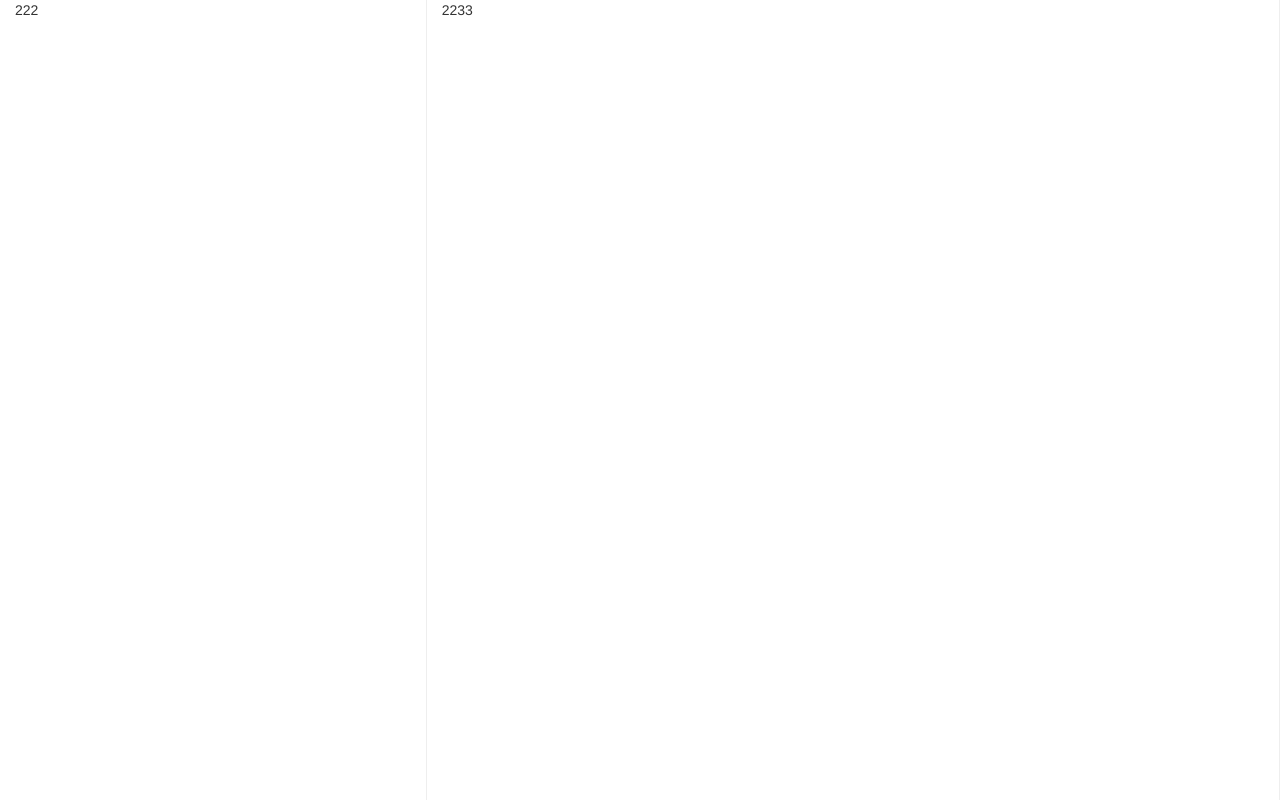
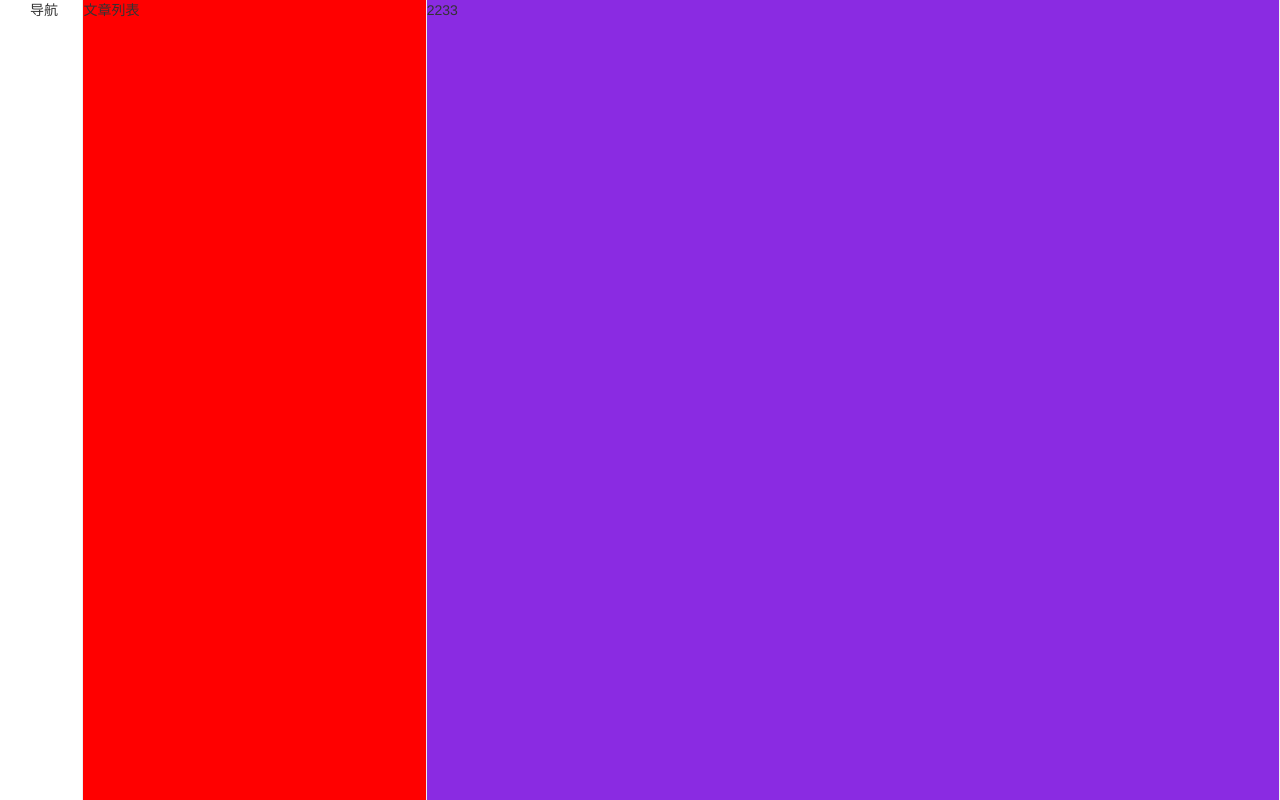
Before and after one commit to mowan808/gr, a plain HTML site: page index.html in a window 1280 px wide. Drawn offline with nearby package versions, Linux system fonts and the light colour scheme.

Commit message:
高度自适应

```diff
--- a/css/style.css
+++ b/css/style.css
@@ -1,4 +1,4 @@
-html,body{height: 100%;padding: 0; margin: 0;width: 100%;}
-.container-fluid,.row{bottom:0 !important;}
-.col-md-4{border-right: 1px solid #eee;bottom:0 !important;}
-.col-md-8{bottom:0 !important;border-right: 1px solid #eee;}
+html,body{height: 100%;padding: 0; margin: 0;width: 100%;float: left;display: block;}
+.borders{border-right: 1px solid #eee;bottom:0;padding-right: 0px;}
+#cont{padding-left: 0px;padding-right: 0px;background-color: red;}
+#detail{padding-left: 0px;background-color: blueviolet;}
--- a/index.html
+++ b/index.html
@@ -22,8 +22,12 @@
 <body>
     <div class="container-fluid">
         <div class="row">
-         <div class="col-md-4">222</div>
-         <div class="col-md-8">2233</div>
+         <div class="col-md-4 borders m-ht">
+            <!--分两栏-->
+            <div class="col-sm-2 m-ht borders" id="nav">导航</div>
+            <div class="col-sm-10 m-ht" id="cont">文章列表</div>
+         </div>
+         <div class="col-md-8 borders m-ht" id="detail">2233</div>
        </div>
     </div>
 </body>
--- a/js/index.js
+++ b/js/index.js
@@ -1,4 +1,6 @@
 $(function(){
-  $(".col-md-4").css("height",$(document).height());
-  $(".col-md-8").css("height",$(document).height());
+  $(".m-ht").css("height",$(document).height());
 });
+$(window).resize(function() {
+    $(".m-ht").css("height",$(document).height());
+});
```
